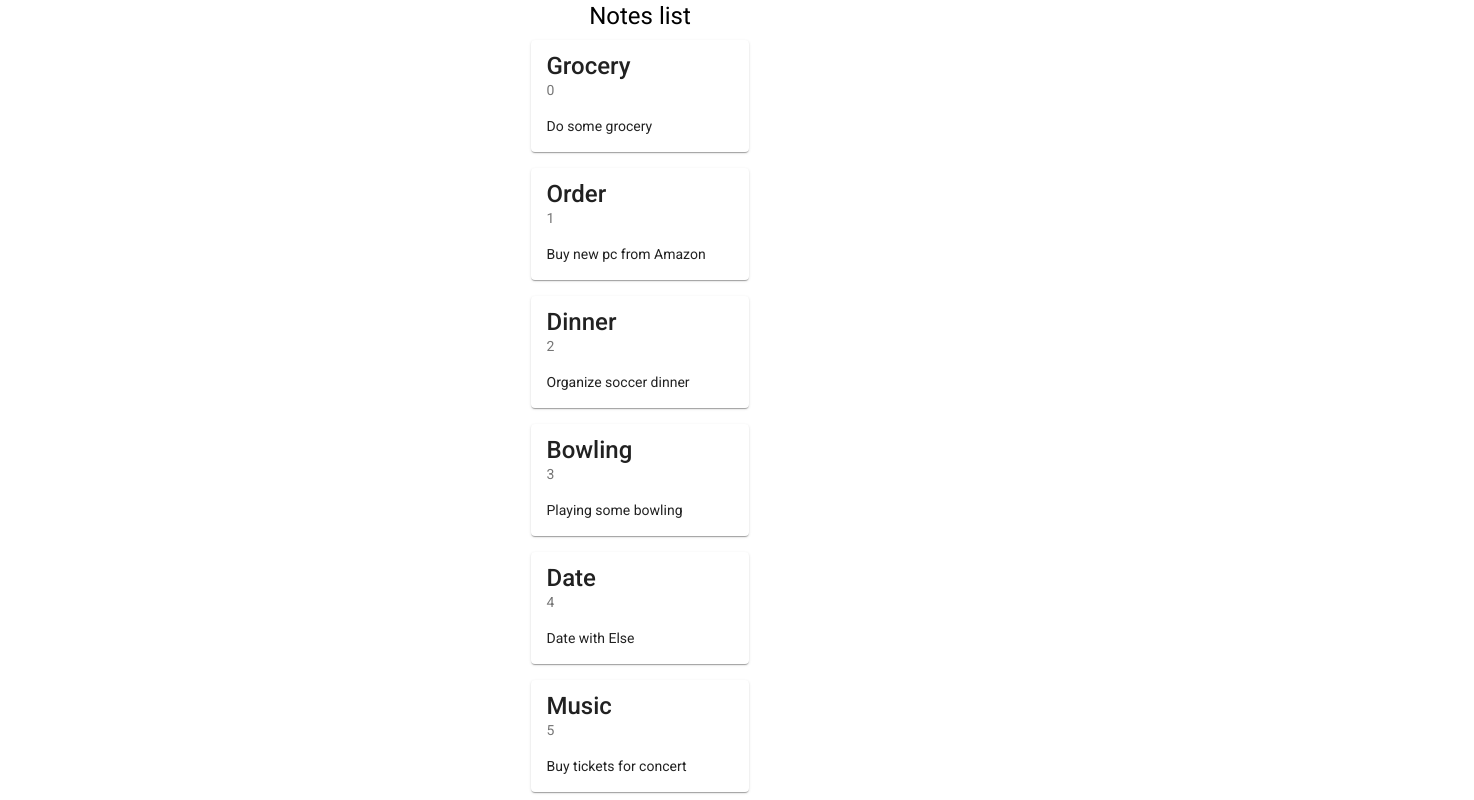
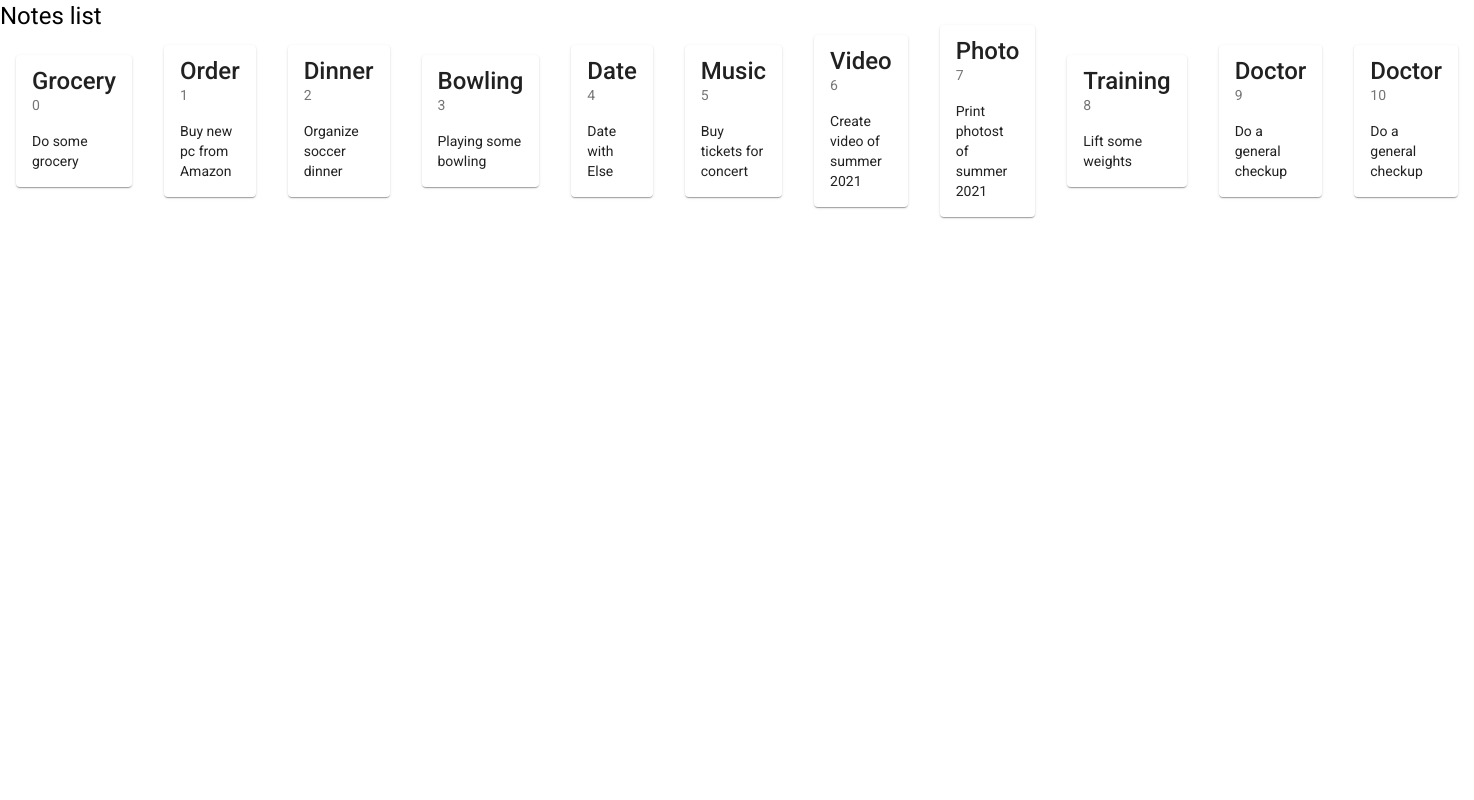
Before and after one commit to AndreaVDev/AngularNoteList, an Angular app in the folder NoteList/: page / in a window 1280 px wide. Shown: the top 800 px of the page, 1474 px wide, since content can reach past the window. Built offline with nearby package versions, Linux system fonts and the light colour scheme.

Commit message:
Added horizontal layout for notes and Flex-Layout package for Angular

```diff
--- a/NoteList/package.json
+++ b/NoteList/package.json
@@ -15,6 +15,7 @@
     "@angular/common": "~12.2.0",
     "@angular/compiler": "~12.2.0",
     "@angular/core": "~12.2.0",
+    "@angular/flex-layout": "^12.0.0-beta.35",
     "@angular/forms": "~12.2.0",
     "@angular/material": "^12.2.11",
     "@angular/platform-browser": "~12.2.0",
--- a/NoteList/src/app/app.module.ts
+++ b/NoteList/src/app/app.module.ts
@@ -7,6 +7,7 @@ import { NotesComponent } from './notes/notes.component';
 import { BrowserAnimationsModule } from '@angular/platform-browser/animations';
 import { MatListModule } from '@angular/material/list';
 import {MatCardModule} from '@angular/material/card';
+import { FlexLayoutModule } from '@angular/flex-layout';
 
 @NgModule({
   declarations: [
@@ -18,7 +19,8 @@ import {MatCardModule} from '@angular/material/card';
     AppRoutingModule,
     BrowserAnimationsModule,
 	MatListModule,
-	MatCardModule
+	MatCardModule,
+	FlexLayoutModule
   ],
   providers: [
     Title
--- a/NoteList/src/app/mock-notes.ts
+++ b/NoteList/src/app/mock-notes.ts
@@ -10,5 +10,6 @@ export const NOTES: Note[] = [
 	{id: 6, title: 'Video', description: 'Create video of summer 2021'},
 	{id: 7, title: 'Photo', description: 'Print photost of summer 2021'},
 	{id: 8, title: 'Training', description: 'Lift some weights'},
-	{id: 9, title: 'Doctor', description: 'Do a general checkup'}
+	{id: 9, title: 'Doctor', description: 'Do a general checkup'},
+	{id: 10, title: 'Doctor', description: 'Do a general checkup'},
 ];
--- a/NoteList/src/app/notes/notes.component.css
+++ b/NoteList/src/app/notes/notes.component.css
@@ -1,3 +1,5 @@
+/* START VERTICAL STYLE */
+/*
 h1 {
 	text-align: center;
 	margin-bottom: -2em;
@@ -16,3 +18,15 @@ h1 {
 mat-card{
     width: 90%;
 }
+*/
+/* END VERTICAL STYLE*/
+
+h1 {
+	margin-bottom: -2em;
+}
+
+
+.mat-list-base.inline-list {
+    display: flex;
+	margin-top: 7.5em;
+}
--- a/NoteList/src/app/notes/notes.component.html
+++ b/NoteList/src/app/notes/notes.component.html
@@ -1,6 +1,6 @@
 <h1>Notes list</h1>
 <div class="main-div">
-<mat-list>
+<mat-list class="inline-list">
 	<mat-list-item *ngFor="let note of notes" class="card">
 		<mat-card >
 			<mat-card-title-group>
```
Also changed, not shown: 1 other file (tests, documents, lock files or other folders).
